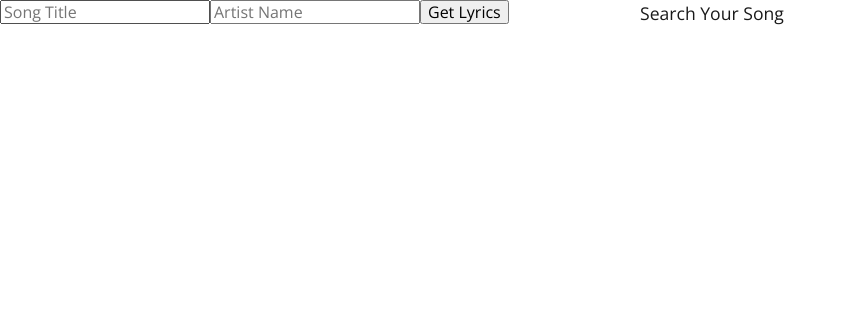
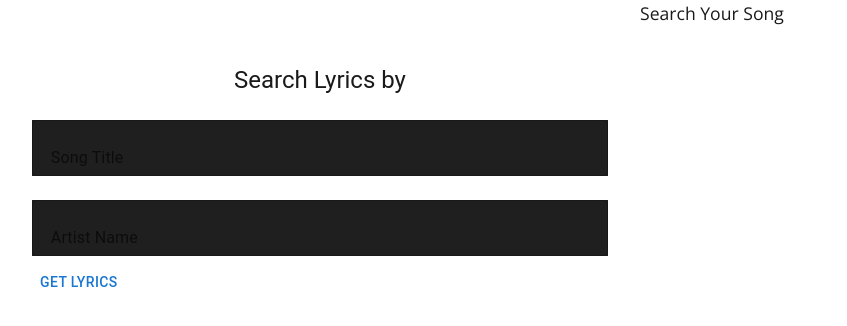
Before and after one commit to moxamadfarax/lyric-library, a React (Create React App) app in the folder client/: page /Search in a window 1280 px wide. Shown: the top 326 px of the page, without its empty margins (0-847 px from the left). Built offline with nearby package versions, Linux system fonts and the light colour scheme.

Commit message:
modified search bars

```diff
--- a/client/src/pages/Search.js
+++ b/client/src/pages/Search.js
@@ -6,6 +6,11 @@ import CardActions from '@mui/material/CardActions';
 import CardContent from '@mui/material/CardContent';
 import CardMedia from '@mui/material/CardMedia';
 import Button from '@mui/material/Button';
+import Box from "@mui/material/Box";
+import TextField from "@mui/material/TextField";
+import { createTheme, ThemeProvider } from "@mui/material/styles";
+import Paper from "@mui/material/Paper";
+import CssBaseline from "@mui/material/CssBaseline";
 
 function Search() {
   const [lyrics, setLyrics] = useState("");
@@ -52,26 +57,51 @@ function Search() {
   return (
     <Grid container>
       <Grid item xs={12} md={6}>
-        <input
-          type="text"
-          placeholder="Song Title"
+      <Box
+            sx={{
+              my: 8,
+              mx: 4,
+              display: "flex",
+              flexDirection: "column",
+              alignItems: "center",
+            }}
+          >
+            <Typography component="h1" variant="h5">
+              Search Lyrics by
+            </Typography>
+            <Box
+              component="form"
+              noValidate
+              sx={{ mt: 1 }}
+            >
+
+          <TextField
+            margin="normal"
+            fullWidth
+            label="Song Title"
             value={songTitle}
             onChange={(e) => setSongTitle(e.target.value)}
+            sx={{ backgroundColor: "#1f1f1f" }}
           />
-        <input
-          type="text"
-          placeholder="Artist Name"
+          <TextField
+            margin="normal"
+            fullWidth
+            label="Artist Name"
             value={artistName}
             onChange={(e) => setArtistName(e.target.value)}
+            sx={{ backgroundColor: "#1f1f1f" }}
           />
-        <button onClick={handleGetLyrics}>Get Lyrics</button>
+          <Button onClick={handleGetLyrics}>Get Lyrics</Button>
+          </Box>
+          </Box>
         </Grid>
+
       {isLoading ? renderLoading : console.log("Hello")}
       {!songDetails.title ? (
         <p>Search Your Song</p>
       ) : (
             <Grid item xs={12} md={6}>
-      <Card sx={{ maxWidth: 345 }}>
+            <Card sx={{ maxWidth: 350 }}>
             <CardMedia
               component="img"
               alt="Album cover"
```
Lines whose indentation alone changed are shown as unchanged.
